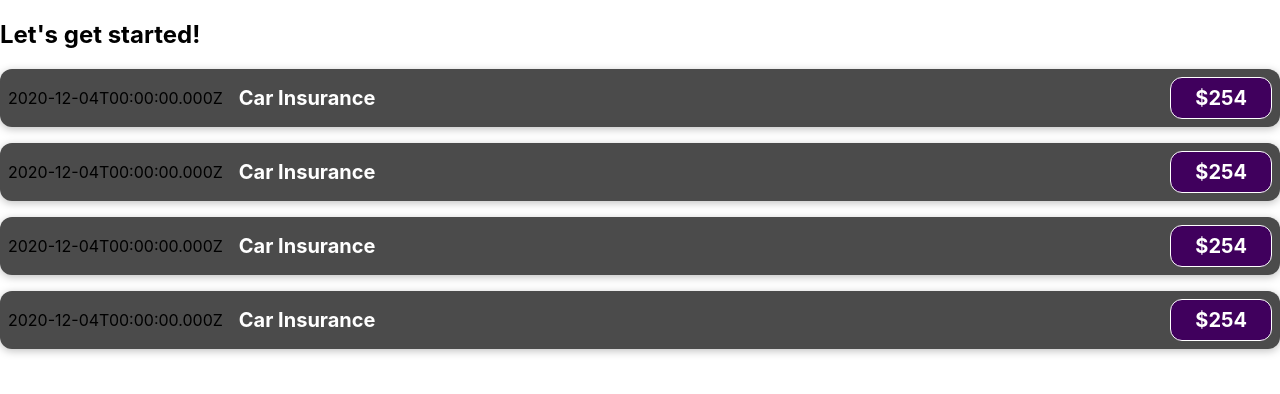
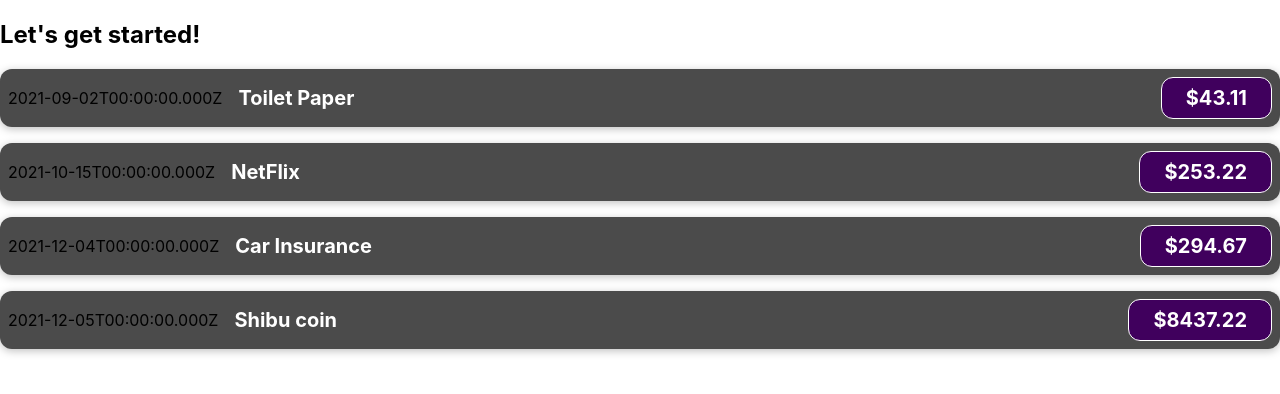
Before and after one commit to marknair/shiny-react, a JavaScript app: page / in a window 1280 px wide. Shown: the top 394 px of the page. Built offline with nearby package versions, Linux system fonts and the light colour scheme.

Commit message:
Added props

```diff
--- a/src/App.js
+++ b/src/App.js
@@ -2,17 +2,56 @@
 
 function App() {
     const expenses = [
-        { title: "Car Insurance", amount: 294.67, date: new Date(2021, 11, 4)},
-
+        {
+            id: "e1",
+            title: "Toilet Paper",
+            amount: 43.11,
+            date: new Date(2021, 8, 2),
+        },
+        {
+            id: "e2",
+            title: "NetFlix",
+            amount: 253.22,
+            date: new Date(2021, 9, 15),
+        },
+        {
+            id: "e3",
+            title: "Car Insurance",
+            amount: 294.67,
+            date: new Date(2021, 11, 4),
+        },
+        {
+            id: "e4",
+            title: "Shibu coin",
+            amount: 8437.22,
+            date: new Date(2021, 11, 5),
+        },
     ]
 
   return (
       <div>
         <h2>Let's get started!</h2>
-          <ExpenseItem></ExpenseItem>
-          <ExpenseItem></ExpenseItem>
-          <ExpenseItem></ExpenseItem>
-          <ExpenseItem></ExpenseItem>
+          <ExpenseItem
+              title={expenses[0].title}
+              amount={expenses[0].amount}
+              date={expenses[0].date}
+          ></ExpenseItem>
+
+          <ExpenseItem
+              title={expenses[1].title}
+              amount={expenses[1].amount}
+              date={expenses[1].date}
+          ></ExpenseItem>
+          <ExpenseItem
+              title={expenses[2].title}
+              amount={expenses[2].amount}
+              date={expenses[2].date}
+          ></ExpenseItem>
+          <ExpenseItem
+              title={expenses[3].title}
+              amount={expenses[3].amount}
+              date={expenses[3].date}
+          ></ExpenseItem>
       </div>
   );
 }
--- a/src/components/ExpenseItem.js
+++ b/src/components/ExpenseItem.js
@@ -1,16 +1,12 @@
 import "./ExpenseItem.css";
 
-function ExpenseItem() {
-    const expenseDate = new Date(2020, 11, 4);
-    const expenseTitle = "Car Insurance";
-    const expenseAmount = 254.00;
-
+function ExpenseItem(props) {
     return (
         <div className="expense-item">
-            <div>{expenseDate.toISOString()}</div>
+            <div>{props.date.toISOString()}</div>
             <div className="expense-item__description">
-                <h2>{expenseTitle}</h2>
-                <div className="expense-item__price">${expenseAmount}</div>
+                <h2>{props.title}</h2>
+                <div className="expense-item__price">${props.amount}</div>
             </div>
         </div>)
 }
```
